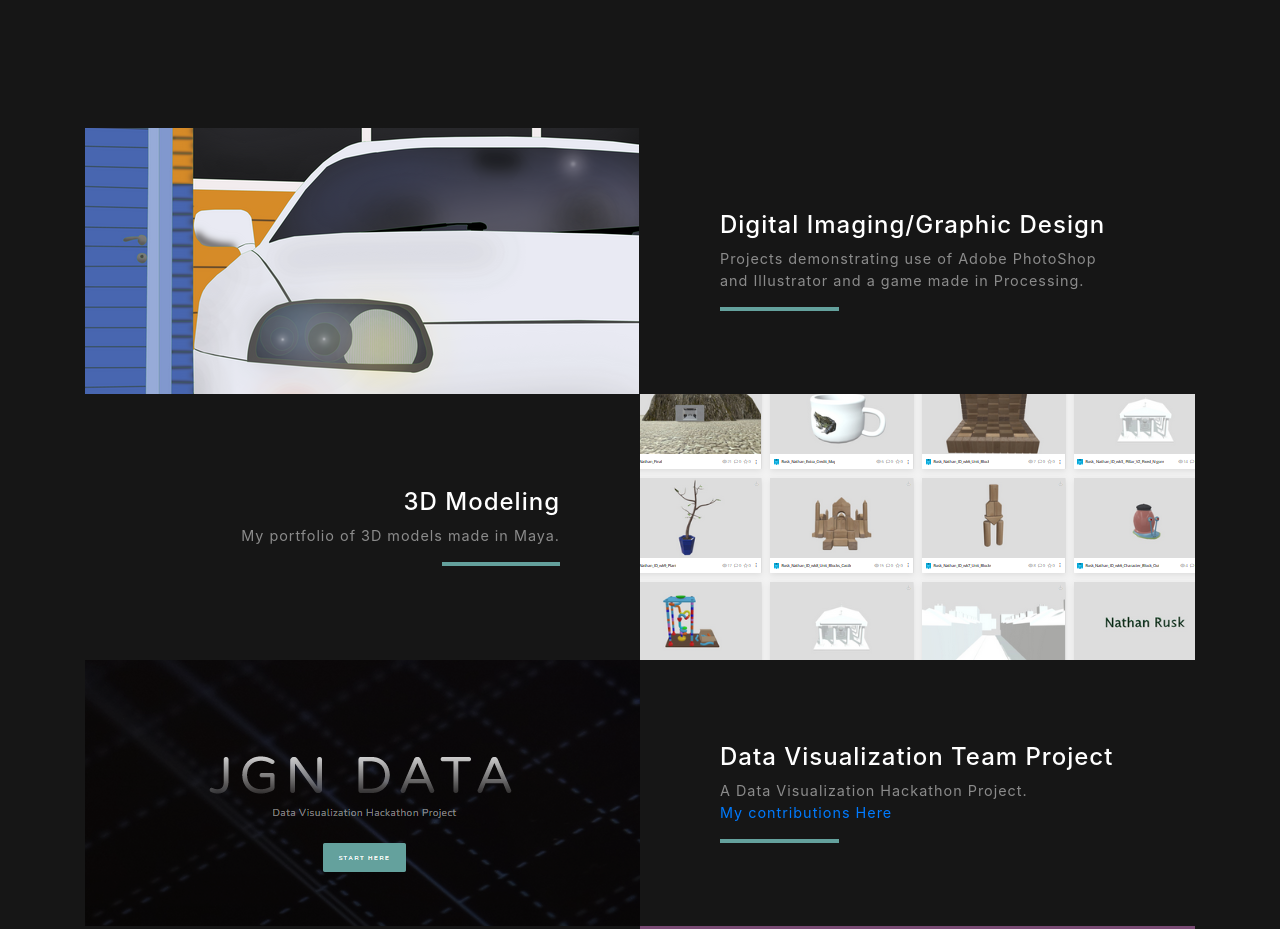
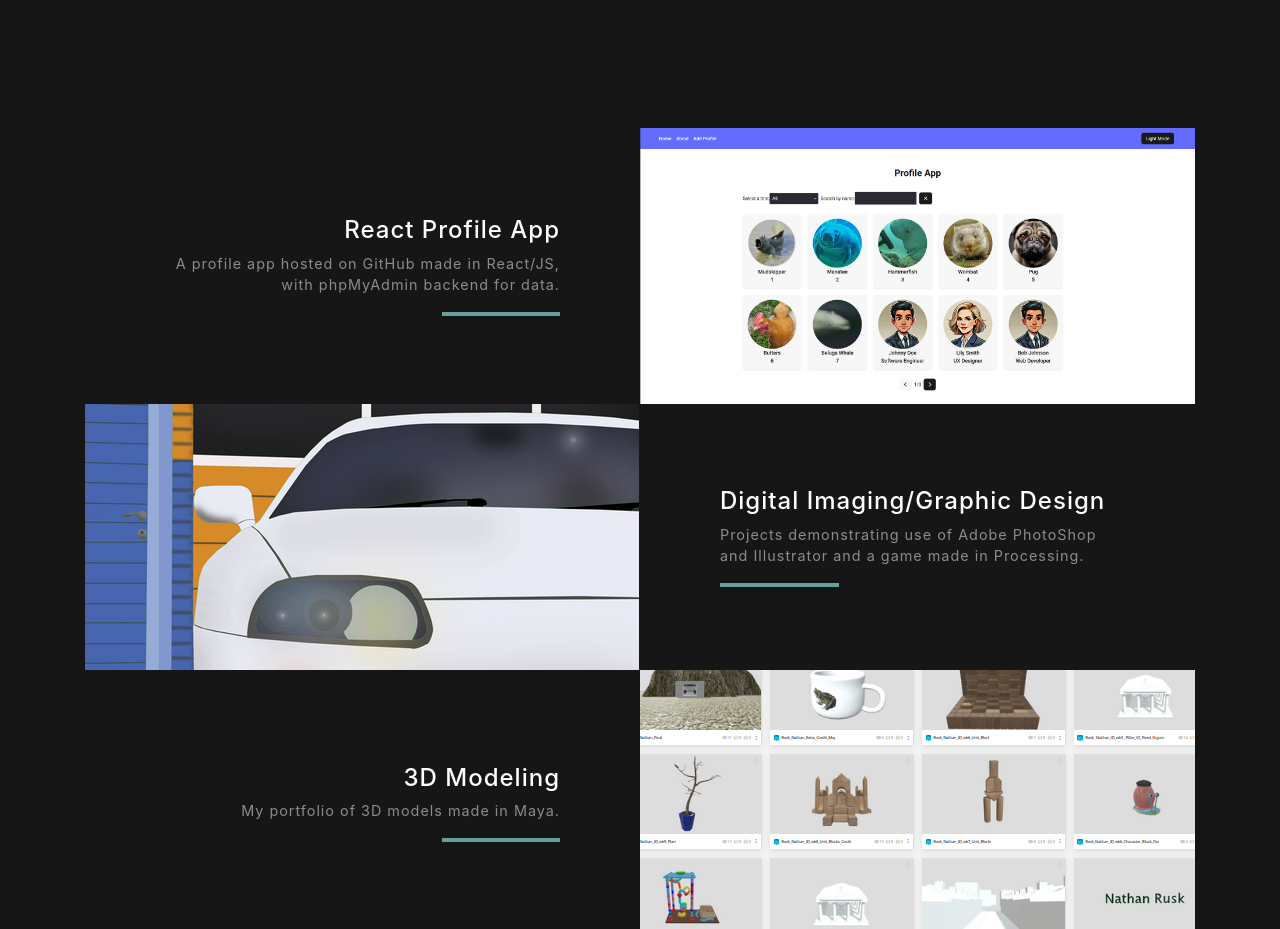
Before and after one commit to nrusk/nrusk.github.io, a website with bundled scripts: page index.html in a window 1280 px wide. Shown: the part 2260-3189 px from the top of the page. Built offline with nearby package versions, Linux system fonts and the light colour scheme.

Commit message:
Add files via upload

```diff
--- a/index.html
+++ b/index.html
@@ -74,7 +74,7 @@
             <br>
             <br>-Object Oriented Programming
             <br>
-            <br>-Computer Graphics Technologies – 3D Modeling, Data Visualization, UX
+            <br>-Computer Graphics – 3D Modeling, Data Visualization, UX, Game Development
             <br>
             <br>-Adobe InDesign, Illustrator, and Photoshop
             <br>
@@ -109,7 +109,27 @@
       </div>
 -->
 
+
+
       <!-- Project One Row -->
+
+      <div class="row justify-content-center no-gutters">
+        <div class="col-lg-6">
+          <a href="https://nrusk.github.io/CGT-390-Profile-App/"><img class="img-fluid" src="img/profileApp.png" alt=""></a>
+        </div>
+        <div class="col-lg-6  order-lg-first">
+          <div class="bg-black text-center h-100 project">
+            <div class="d-flex h-100">
+              <div class="project-text w-100 my-auto text-center text-lg-right">
+                <h4 class="text-white">React Profile App</h4>
+                <p class="mb-0 text-white-50">A profile app hosted on GitHub made in React/JS, with phpMyAdmin backend for data.</p>
+                <hr class="d-none d-lg-block mb-0 mr-0">
+              </div>
+            </div>
+          </div>
+        </div>
+      </div>
+
       <div class="row justify-content-center no-gutters mb-5 mb-lg-0">
         <div class="col-lg-6">
           <a href="https://github.com/nrusk/Digital-Imaging"><img class="img-fluid" src="img/car1.png" alt=""></a>
@@ -181,8 +201,12 @@
         </div>
       </div>
 
-      <!-- Project Three Row -->
-      <div class="row justify-content-center no-gutters mb-5 mb-lg-0">
+      <p style="padding-top: 100px; text-align: center;" class="text-white-50">...and many more projects yet to be added here</p>
+
+
+
+
+      <!-- <div class="row justify-content-center no-gutters mb-5 mb-lg-0">
         <div class="col-lg-6">
           <a href="https://nrusk.github.io/Bootstrap/"><img class="img-fluid" src="img/screenshot3.PNG" alt=""></a>
         </div>
@@ -215,7 +239,10 @@
             </div>
           </div>
         </div>
-      </div>
+      </div> -->
+
+
+
 
 
     </div>
@@ -288,12 +315,12 @@
       </div>
 
       <div class="social d-flex justify-content-center">
-        <a href="https://twitter.com/nathan_rusk" class="mx-2">
+        <!-- <a href="https://twitter.com/nathan_rusk" class="mx-2">
           <i class="fab fa-twitter"></i>
         </a>
         <a href="https://www.linkedin.com/in/nathan-rusk-b86a67206/" class="mx-2">
           <i class="fab fa-linkedin-in"></i>
-        </a>
+        </a> -->
         <a href="https://github.com/nrusk" class="mx-2">
           <i class="fab fa-github"></i>
         </a>
@@ -305,7 +332,7 @@
   <!-- Footer -->
   <footer class="bg-black small text-center text-white-50">
     <div class="container">
-      Copyright &copy; Nathan Rusk 2024
+      Copyright &copy; Nathan Rusk 2025
     </div>
   </footer>
 
```
